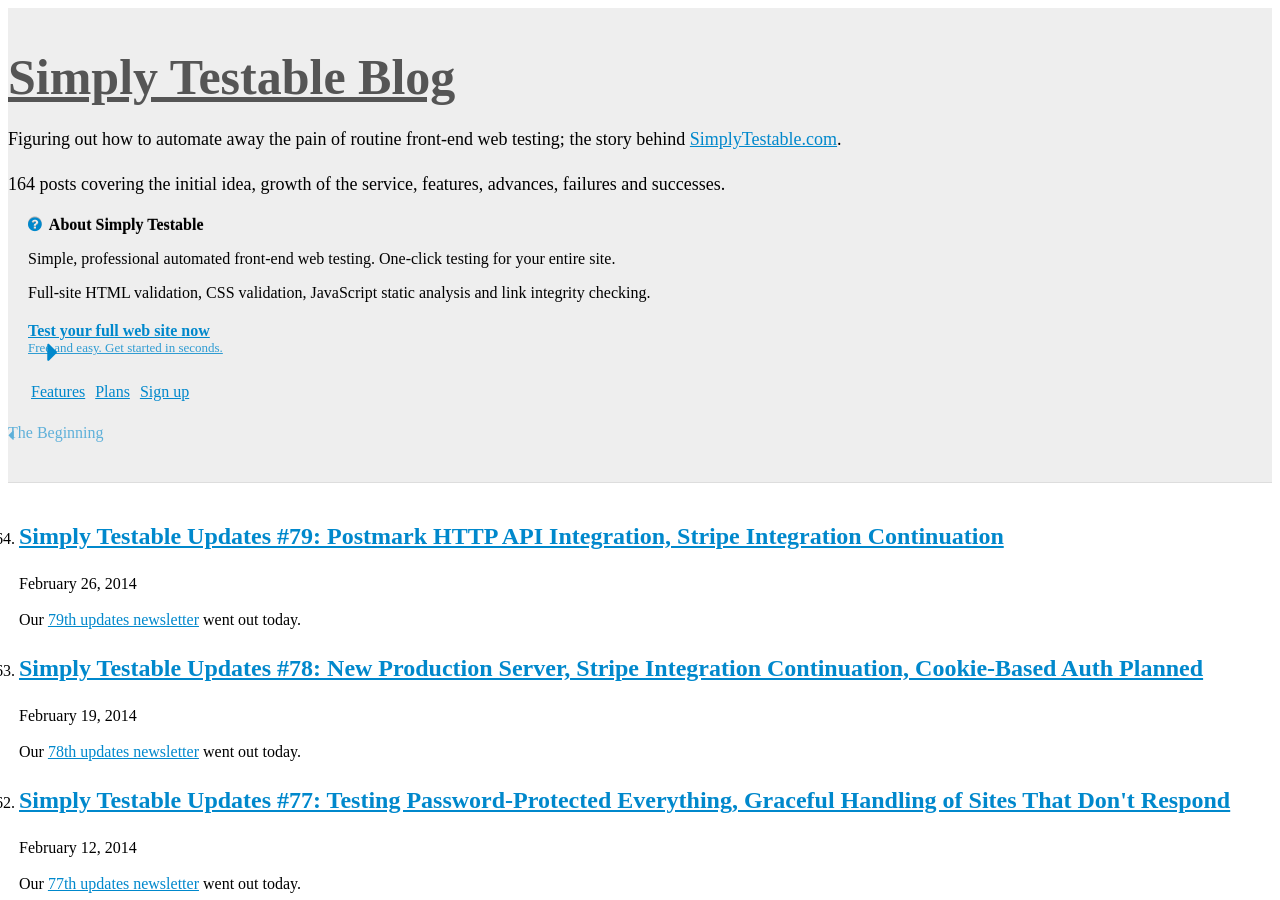
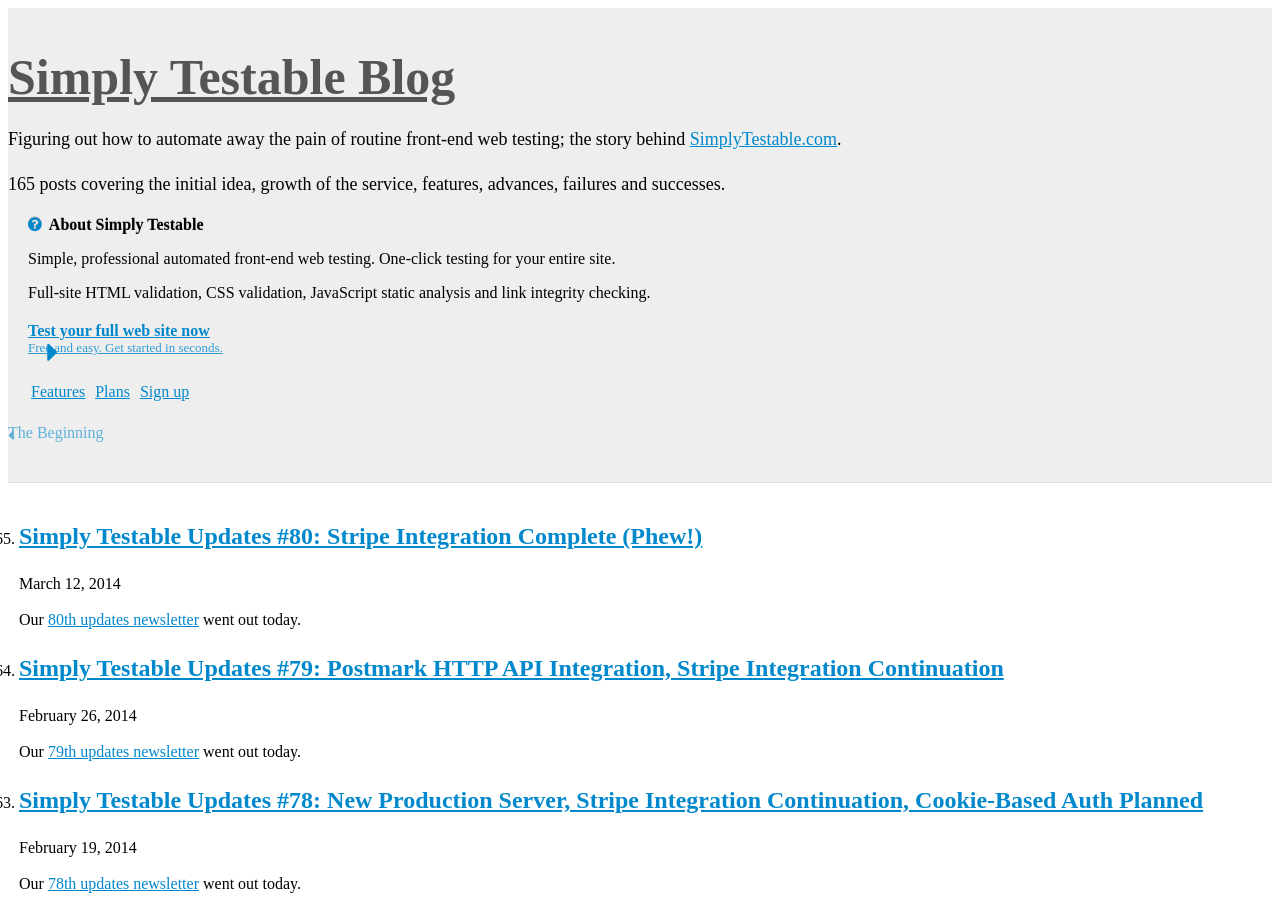
Before and after one commit to webignition/blog.simplytestable.com, a Jekyll site: the page built from archive/index.html, in a window 1280 px wide and 900 px high. Built offline with Jekyll 4.4.1, drawn with Linux system fonts in a browser that asks for light colours; nearby versions of some CDN libraries; comment, search, counter and statistics services are not loaded; a style sheet for code colours, icons or effects is not loaded; some of the changed text lies outside the part shown.

Commit message:
80th newsletter notification

```diff
--- a/archive/index.html
+++ b/archive/index.html
@@ -6,6 +6,28 @@ is_archive: true
 <ol class="archive">
 
 
+    <li value="165">
+        <h2><a href="/simply-testable-updates-80/">Simply Testable Updates #80: Stripe Integration Complete (Phew!) </a></h2>
+        <p class="post-date">March 12, 2014</p>
+
+
+
+
+
+
+
+
+
+    <p>
+        Our <a href="http://us5.campaign-archive2.com/?u=ac75e33d993d2b502e333ddd0&amp;id=369bb96da1">80th updates newsletter</a> went out today.
+    </p>
+
+
+
+
+    </li>
+
+
     <li value="164">
         <h2><a href="/simply-testable-updates-79/">Simply Testable Updates #79: Postmark HTTP API Integration, Stripe Integration Continuation </a></h2>
         <p class="post-date">February 26, 2014</p>
```
Also changed, not shown: _posts/2014-03-12-simply-testable-updates-80.html (added, +15 -0 lines), sitemap.xml (+7 -3 lines).
